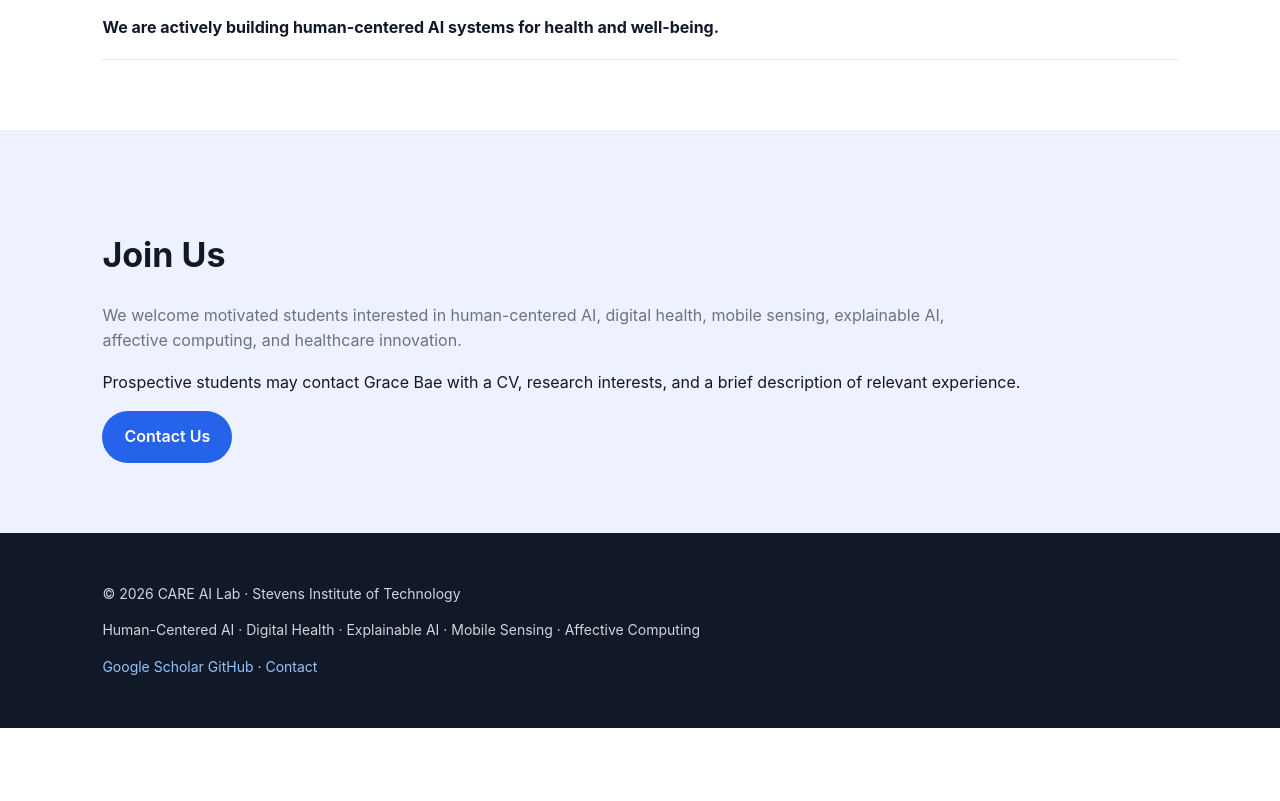
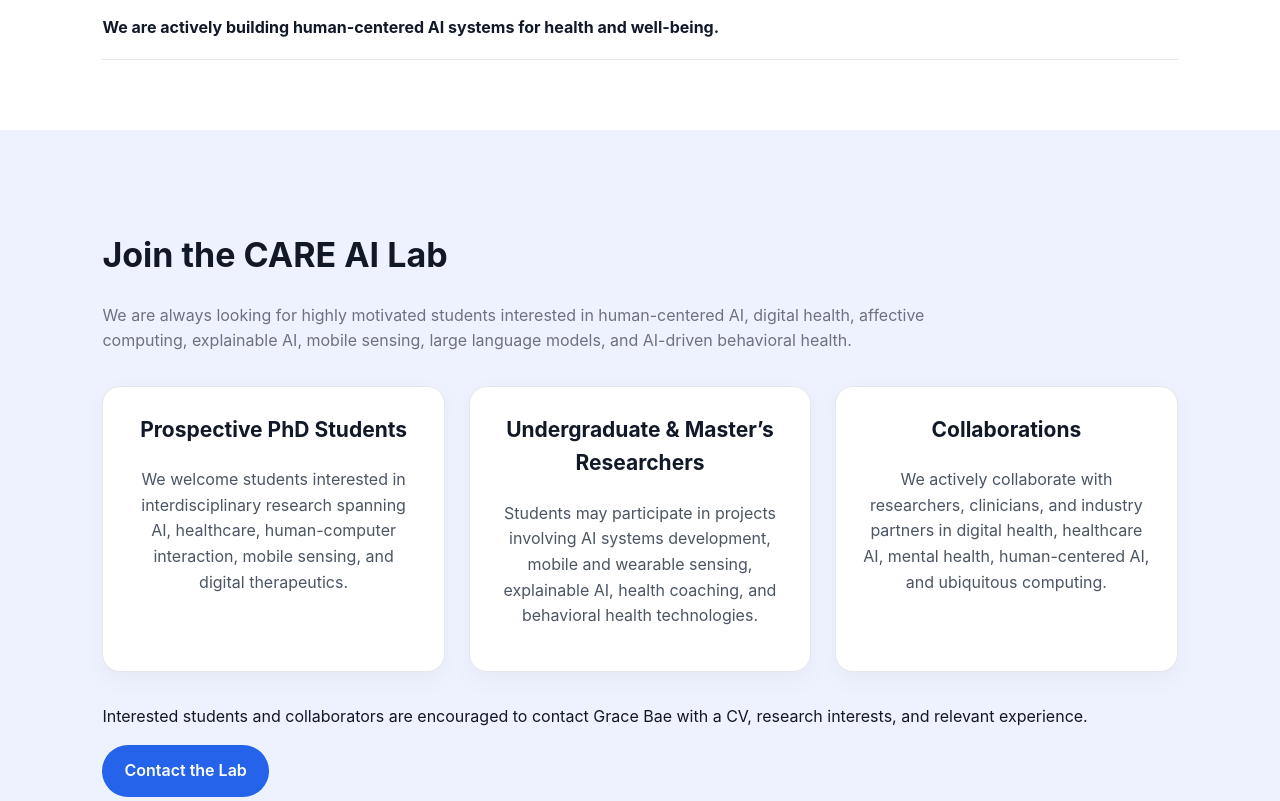
Before and after one commit to GraceBae/GraceBae.github.io, a plain HTML site: page index.html in a window 1280 px wide. Shown: the part 7102-7903 px from the top of the page. Before the commit the page ends 7830 px from the top, so only its background shows below. Drawn offline with Linux system fonts and the light colour scheme.

Commit message:
Update index.html

```diff
--- a/index.html
+++ b/index.html
@@ -702,7 +702,7 @@
     </div>
   </section>
 
-  <section id="join" style="background:#eef2ff;">
+  <!-- <section id="join" style="background:#eef2ff;">
     <h2>Join Us</h2>
     <p class="muted">
       We welcome motivated students interested in human-centered AI, digital health, mobile sensing,
@@ -713,8 +713,70 @@
       of relevant experience.
     </p>
     <a class="button" href="mailto:sbae@stevens.edu">Contact Us</a>
+  </section> -->
+  <section id="join" style="background:#eef2ff;">
+
+    <h2>Join the CARE AI Lab</h2>
+
+    <p class="muted">
+      We are always looking for highly motivated students interested in
+      human-centered AI, digital health, affective computing, explainable AI,
+      mobile sensing, large language models, and AI-driven behavioral health.
+    </p>
+
+    <div class="grid">
+
+      <div class="card">
+
+        <h3>Prospective PhD Students</h3>
+
+        <p>
+          We welcome students interested in interdisciplinary research spanning
+          AI, healthcare, human-computer interaction, mobile sensing,
+          and digital therapeutics.
+        </p>
+
+      </div>
+
+
+      <div class="card">
+
+        <h3>Undergraduate & Master’s Researchers</h3>
+
+        <p>
+          Students may participate in projects involving AI systems development,
+          mobile and wearable sensing, explainable AI, health coaching,
+          and behavioral health technologies.
+        </p>
+
+      </div>
+
+
+      <div class="card">
+
+        <h3>Collaborations</h3>
+
+        <p>
+          We actively collaborate with researchers, clinicians, and industry partners
+          in digital health, healthcare AI, mental health, human-centered AI,
+          and ubiquitous computing.
+        </p>
+
+      </div>
+
+    </div>
+
+    <p style="margin-top:32px;">
+      Interested students and collaborators are encouraged to contact Grace Bae
+      with a CV, research interests, and relevant experience.
+    </p>
+
+    <a class="button"
+       href="mailto:sbae@stevens.edu">
+       Contact the Lab
+    </a>
+
   </section>
-
   <!-- <footer>
     <p>
       © 2026 CARE AI Lab · Stevens Institute of Technology ·
```
